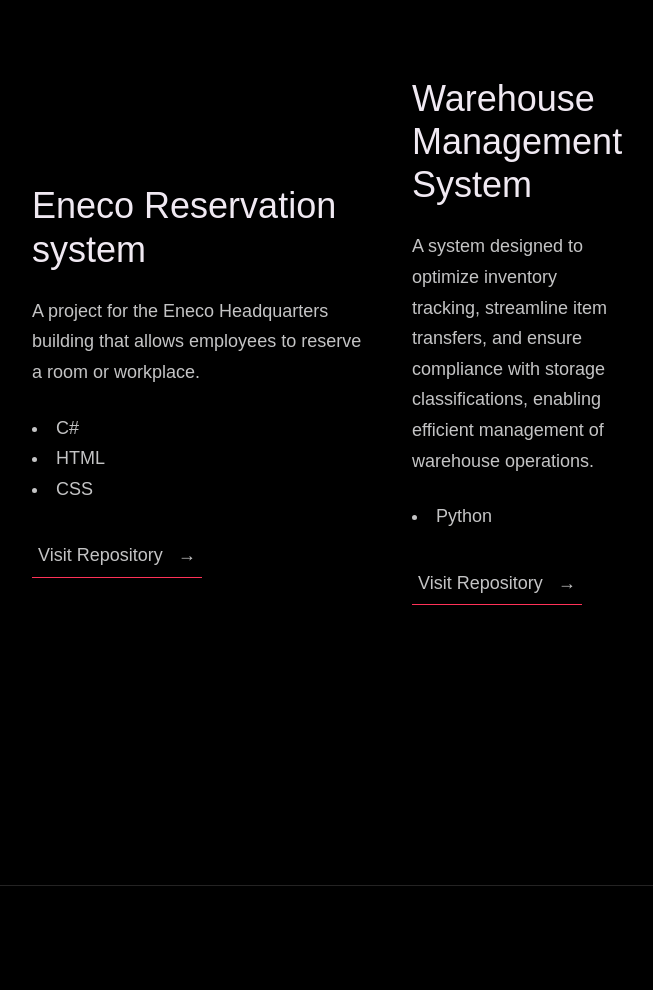
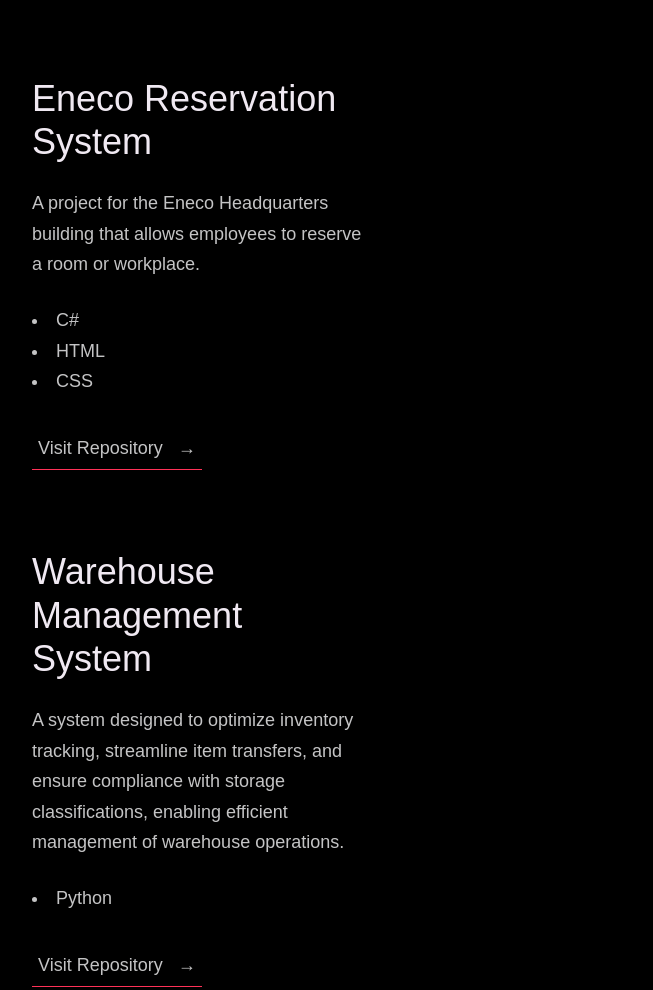
Before and after one commit to jer-jerrel/jer-jerrel.github.io, a plain HTML site: page index.html in a window 1280 px wide. Shown: the part 2026-3016 px from the top of the page, without its empty margins (58-711 px from the left). Drawn offline with Linux system fonts and the light colour scheme; a web font is replaced by a local one.

Commit message:
kjadbfkjdshf

```diff
--- a/index.html
+++ b/index.html
@@ -100,6 +100,7 @@
 
           <!-- Each div with the work__box class is a project. -->
 
+          <!-- Project 1: Restaurant Reservation System -->
           <div class="work__box">
             <div class="work__text">
               <h3>Restaurant Reservation System</h3>
@@ -118,9 +119,10 @@
             </div>
           </div>
 
+          <!-- Project 2: Eneco Reservation System -->
           <div class="work__box">
             <div class="work__text">
-              <h3>Eneco Reservation system</h3>
+              <h3>Eneco Reservation System</h3>
               <p>
                 A project for the Eneco Headquarters building that allows employees to reserve a room or workplace.
               </p>
@@ -135,8 +137,10 @@
                   Visit Repository <span>&rarr;</span>
                 </a>
               </div>
+            </div>
           </div>
 
+          <!-- Project 3: Warehouse Management System -->
           <div class="work__box">
             <div class="work__text">
               <h3>Warehouse Management System</h3>
```
